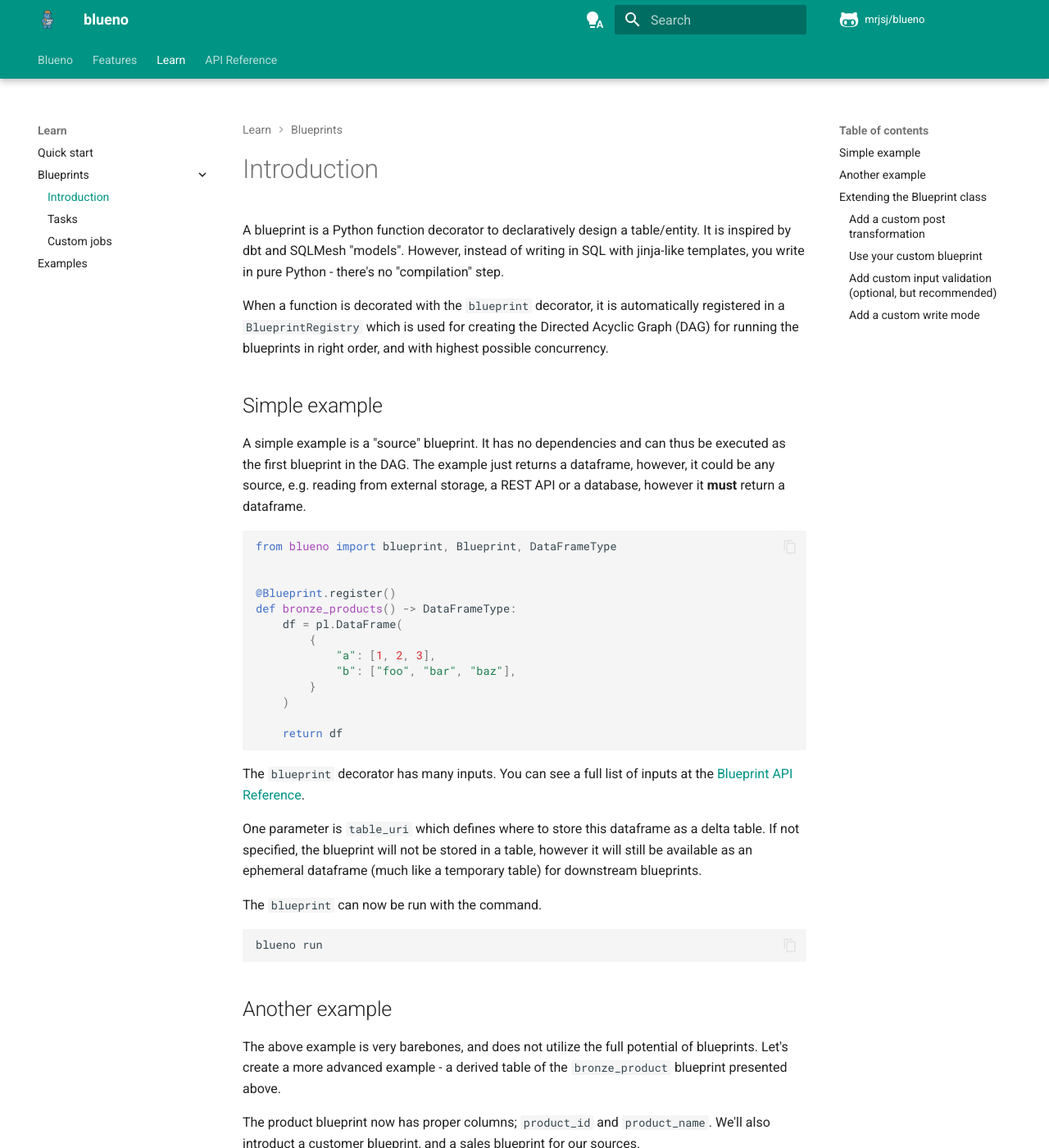
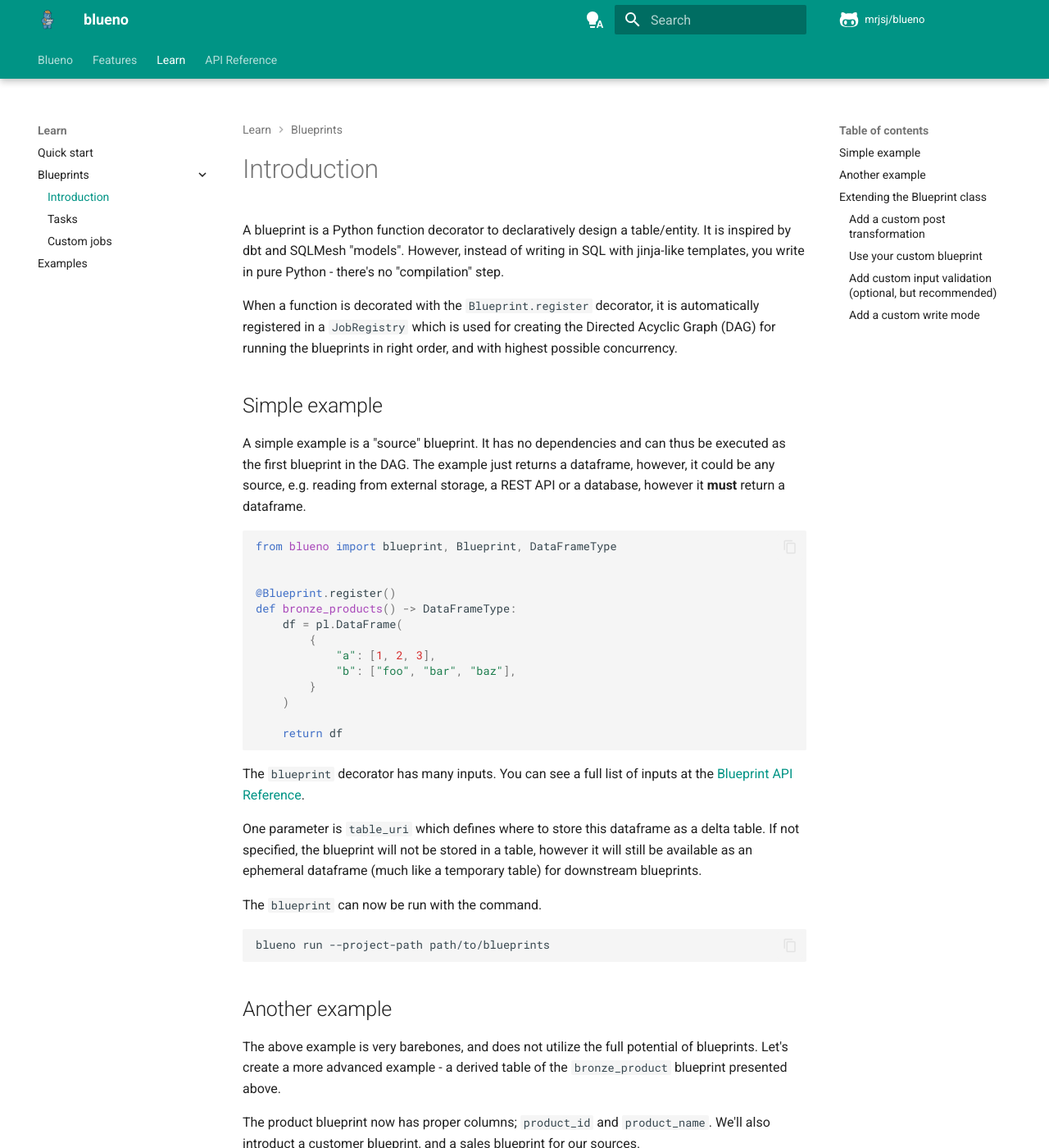
Before and after one commit to mrjsj/blueno, an MkDocs documentation site: the page built from docs/learn/blueprints/introduction.md, in a window 1280 px wide and 1400 px high. Shown: the whole window at 82% size. Built offline with MkDocs 1.6.1 and Material for MkDocs 9.7.7, drawn with Linux system fonts in a browser that asks for light colours; comment, search, counter and statistics services are not loaded; some of the changed text lies outside the part shown.

Commit message:
fix cli commands

````diff
--- a/docs/learn/blueprints/introduction.md
+++ b/docs/learn/blueprints/introduction.md
@@ -3,7 +3,7 @@
 A blueprint is a Python function decorator to declaratively design a table/entity. It is inspired by dbt and SQLMesh "models".
 However, instead of writing in SQL with jinja-like templates, you write in pure Python - there's no "compilation" step.
 
-When a function is decorated with the `blueprint` decorator, it is automatically registered in a `BlueprintRegistry` which is used for creating the Directed Acyclic Graph (DAG) for running the blueprints in right order, and with highest possible concurrency.
+When a function is decorated with the `Blueprint.register` decorator, it is automatically registered in a `JobRegistry` which is used for creating the Directed Acyclic Graph (DAG) for running the blueprints in right order, and with highest possible concurrency.
 
 ## Simple example
 A simple example is a "source" blueprint. It has no dependencies and can thus be executed as the first blueprint in the DAG.
@@ -33,7 +33,7 @@
 The `blueprint` can now be run with the command.
 
 ```sh
-blueno run
+blueno run --project-path path/to/blueprints
 ```
 
 ## Another example
@@ -95,7 +95,7 @@
 If we now run the command with the `--show-dag` flag.
 
 ```sh
-blueno run --show-dag
+blueno run path/to/blueprints --show-dag
 ```
 
 We can see the three blueprints. However, since there are no dependencies, the DAG is quite uninteresting.
@@ -201,7 +201,8 @@
 Now we can run the blueprints again, however this time I supply the command with `--select`. This ensures we *only* run the `gold_sales_metrics` blueprint, because I know we already ran its upstream dependencies, so there is no need to re-run them.
 
 ```sh
-blueno run --select gold_sales_metrics \
+blueno run --project-path path/to/blueprints
+           --select gold_sales_metrics \
            --display-mode log \
            --log-level INFO \
            --show-dag
````
Also changed, not shown: docs/learn/quick-start.md (+1 -1 lines).
